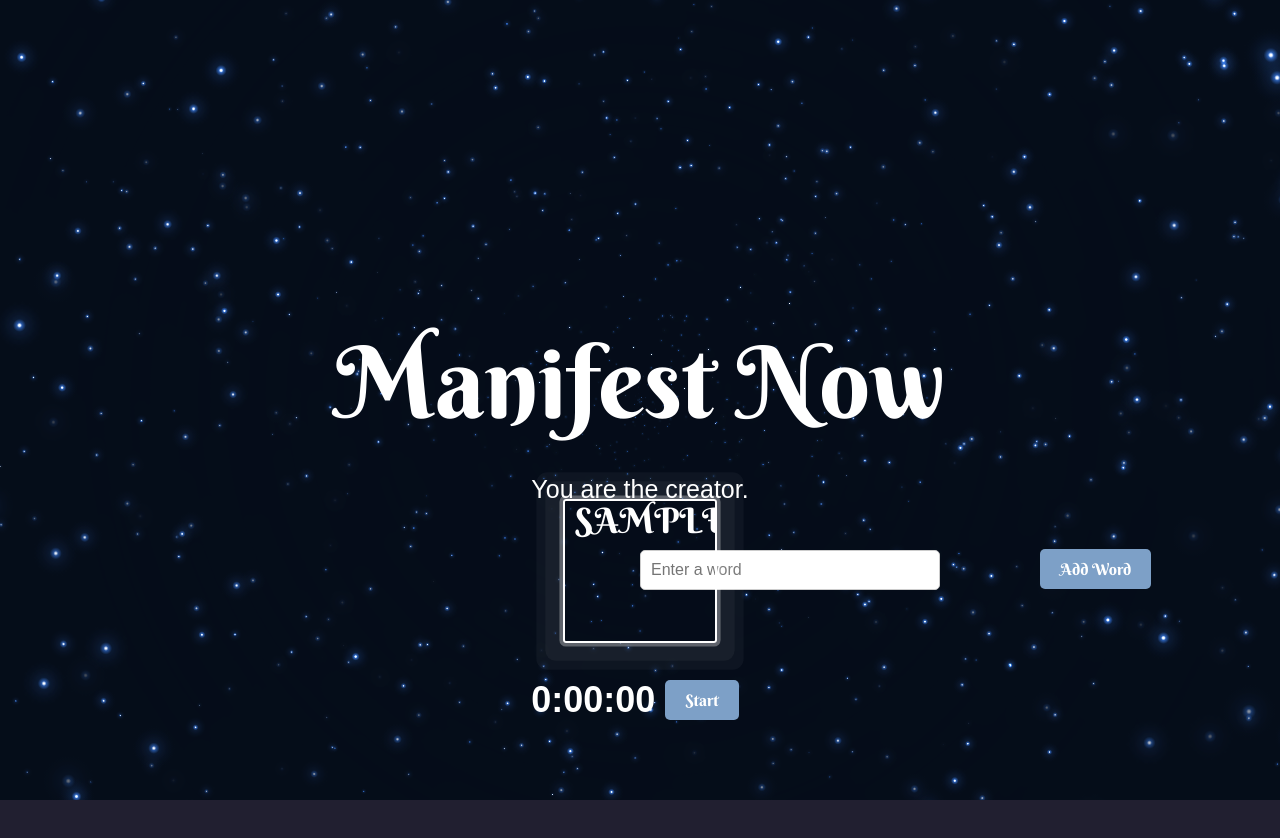
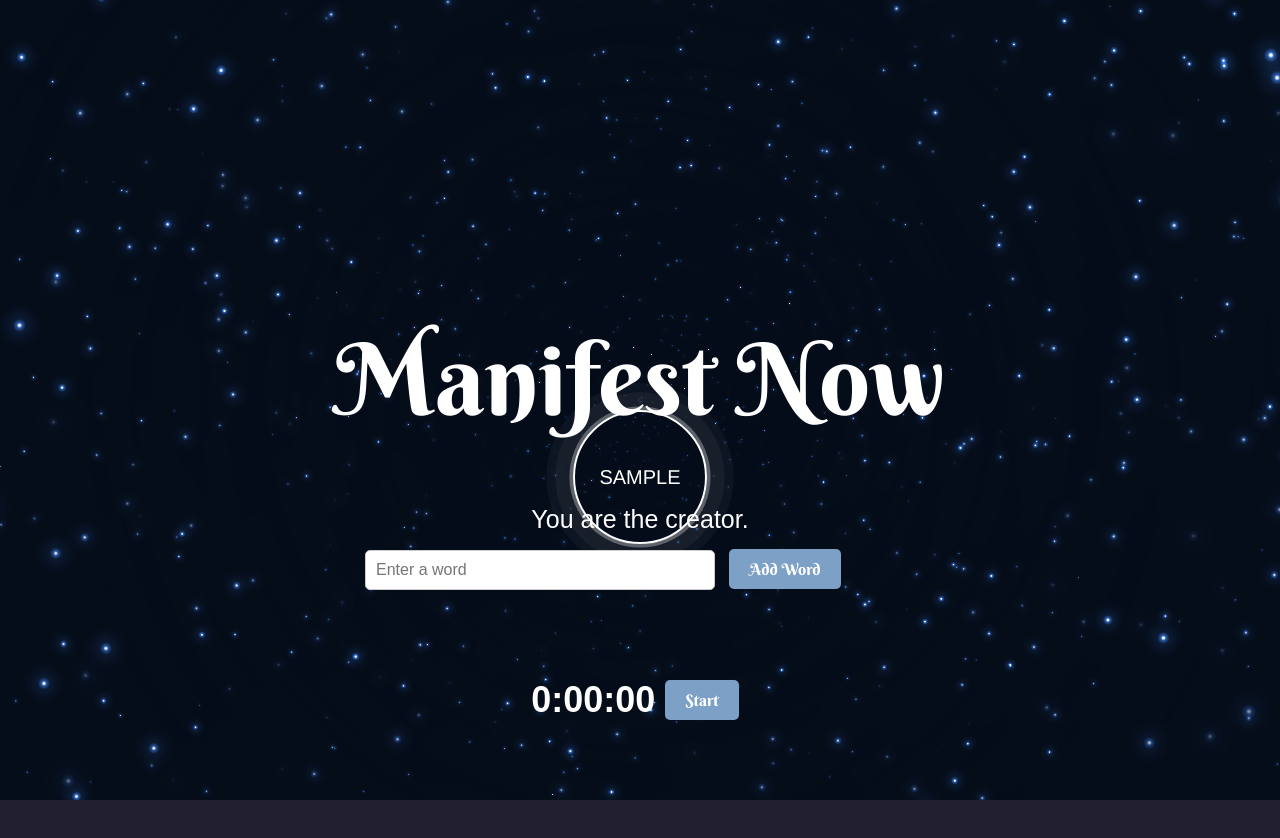
Before and after one commit to lucia20200818/Manifest-it, a React (Vite) app: page / in a window 1280 px wide. Both pictures are taken after typing "Sample" into the empty fields and a click on the button "Add Word". Shown: the top 838 px of the page. Built offline with nearby package versions, Linux system fonts and the light colour scheme; a web font is replaced by a local one.

Commit message:
update alll

```diff
--- a/src/App.css
+++ b/src/App.css
@@ -45,6 +45,8 @@
 
 
 h1 {
+  position: fixed; /* 使用固定定位 */
+  top: 250px; /* 调整 top 属性 */
   text-align: center;
   margin-bottom: 20px; /* 与下方内容保持一定距离 */
   font-family: 'Berkshire Swash', cursive; /* 设置 h1 标签的字体为 Berkshire Swash */
@@ -55,7 +57,7 @@ h1 {
 }
 p{
   position: fixed; /* 使用固定定位 */
-  top: 450px; /* 调整 top 属性 */
+  top: 480px; /* 调整 top 属性 */
   color: #ffffff; /* 设置字体颜色 */
   font-family:  sans-serif;
   font-size: 25px;
@@ -87,7 +89,7 @@ p{
   padding: 10px 20px;
   cursor: pointer;
   transition: background-color 0.3s ease;
-  margin-left: 400px; /* 向右移动按钮 */
+  margin-left: 300px; /* 向右移动按钮 */
 }
 
 .add-word-button:hover {
@@ -102,26 +104,24 @@ p{
   color: #ffffff;
 }
 
-.draggable-word {
-  display: inline-block;
-  margin: 5px;
-  padding: 5px 10px;
-  background-color: transparent;
-  font-family: 'Berkshire Swash', cursive;
-  font-size:35px;
-  border-radius: 3px;
-  color: white;
+
+
+.input-form {
+  display: flex;
+  align-items: center;
+  justify-content: center;
+  margin-top: 20px; /* 调整为你需要的间距 */
 }
 
 input{
   position: fixed; /* 使用固定定位 */
   top: 550px; /* 调整 top 属性 */
-  width: 300px; /* 这里设置输入框的宽度 */
+  width: 350px; /* 这里设置输入框的宽度 */
   padding: 10px;
   font-size: 16px;
   border: 1px solid #ccc;
   border-radius: 5px;
-  margin-right: 100px;
+  margin-right: 200px;
   box-sizing: border-box;
 
 }
```
